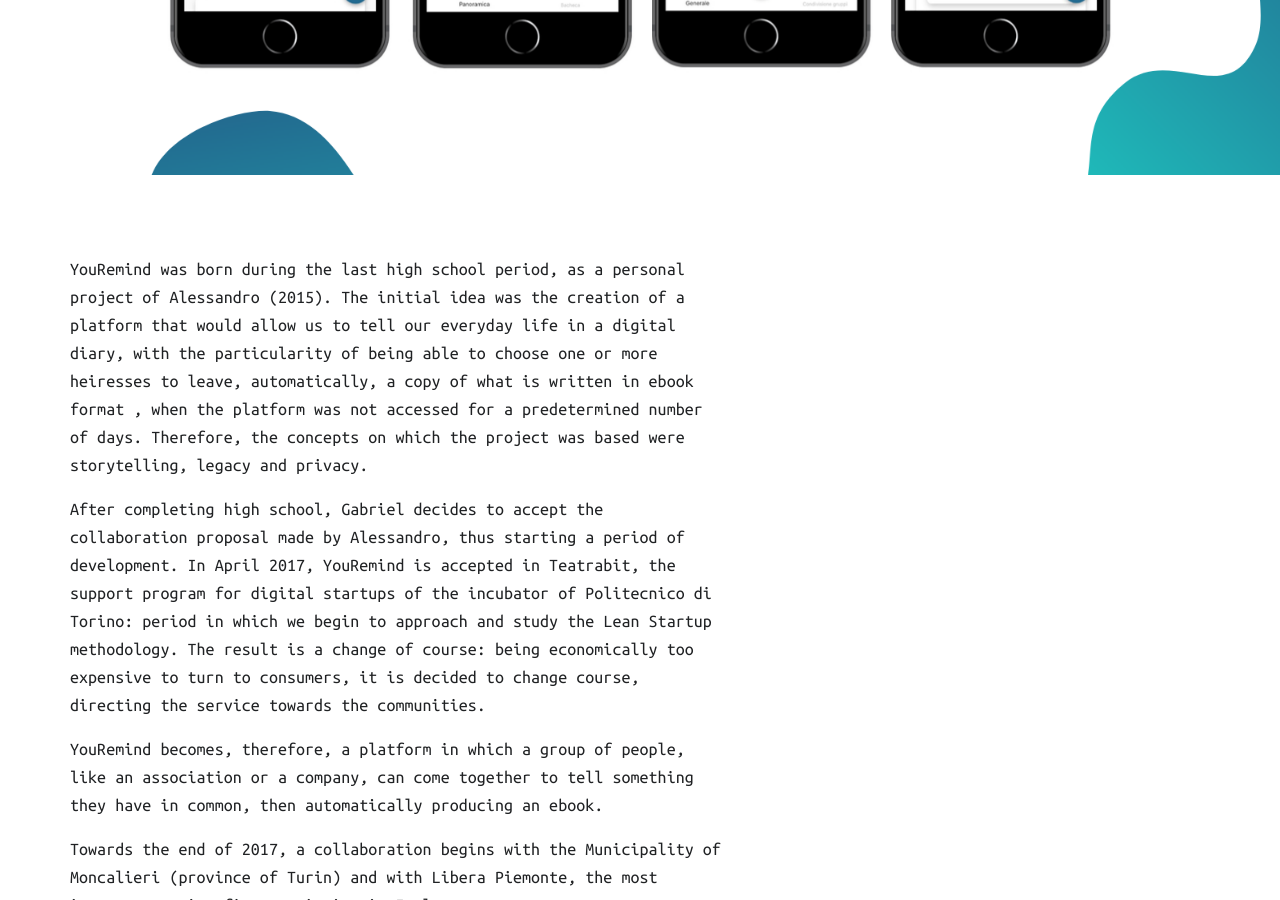
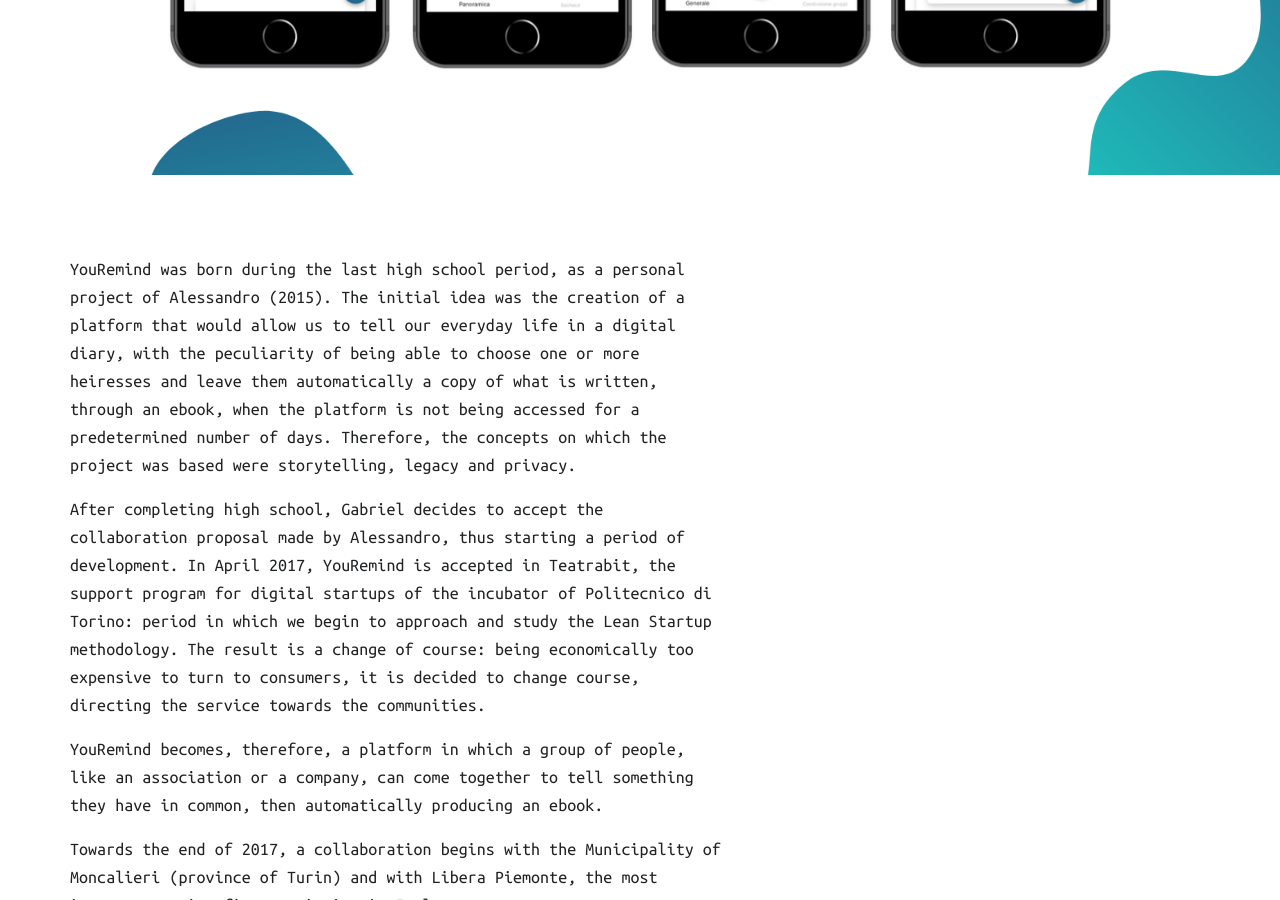
Before and after one commit to alea-git/alea-git.github.io, a Jekyll site: the page built from _projects/mobile-app-1.md, in a window 1280 px wide and 900 px high, scrolled down 991 px. Built offline with Jekyll 4.4.1, drawn with Linux system fonts in a browser that asks for light colours; nearby versions of some CDN libraries.

Commit message:
Updated '_projects/mobile-app-1.md' via CloudCannon

```diff
--- a/_projects/mobile-app-1.md
+++ b/_projects/mobile-app-1.md
@@ -9,7 +9,7 @@
   - screenyouremind.png
 ---
 
-YouRemind was born during the last high school period, as a personal project of Alessandro (2015). The initial idea was the creation of a platform that would allow us to tell our everyday life in a digital diary, with the particularity of being able to choose one or more heiresses to leave, automatically, a copy of what is written in ebook format , when the platform was not accessed for a predetermined number of days. Therefore, the concepts on which the project was based were storytelling, legacy and privacy.
+YouRemind was born during the last high school period, as a personal project of Alessandro (2015). The initial idea was the creation of a platform that would allow us to tell our everyday life in a digital diary, with the peculiarity of being able to choose one or more heiresses and leave them automatically a copy of what is written, through an ebook, when the platform is not being accessed for a predetermined number of days. Therefore, the concepts on which the project was based were storytelling, legacy and privacy.
 
 After completing high school, Gabriel decides to accept the collaboration proposal made by Alessandro, thus starting a period of development. In April 2017, YouRemind is accepted in Teatrabit, the support program for digital startups of the incubator of Politecnico di Torino: period in which we begin to approach and study the Lean Startup methodology. The result is a change of course: being economically too expensive to turn to consumers, it is decided to change course, directing the service towards the communities.
 
```
